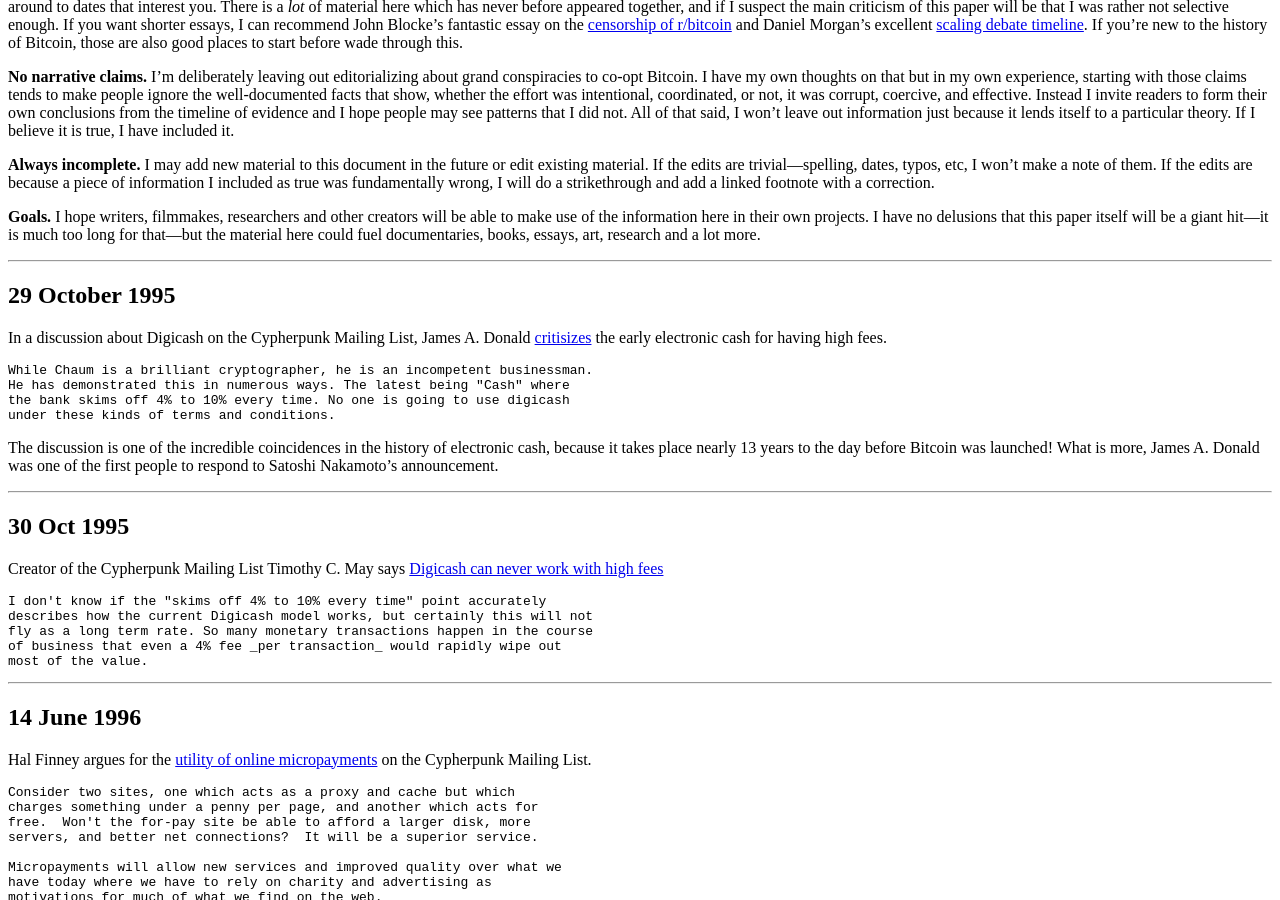
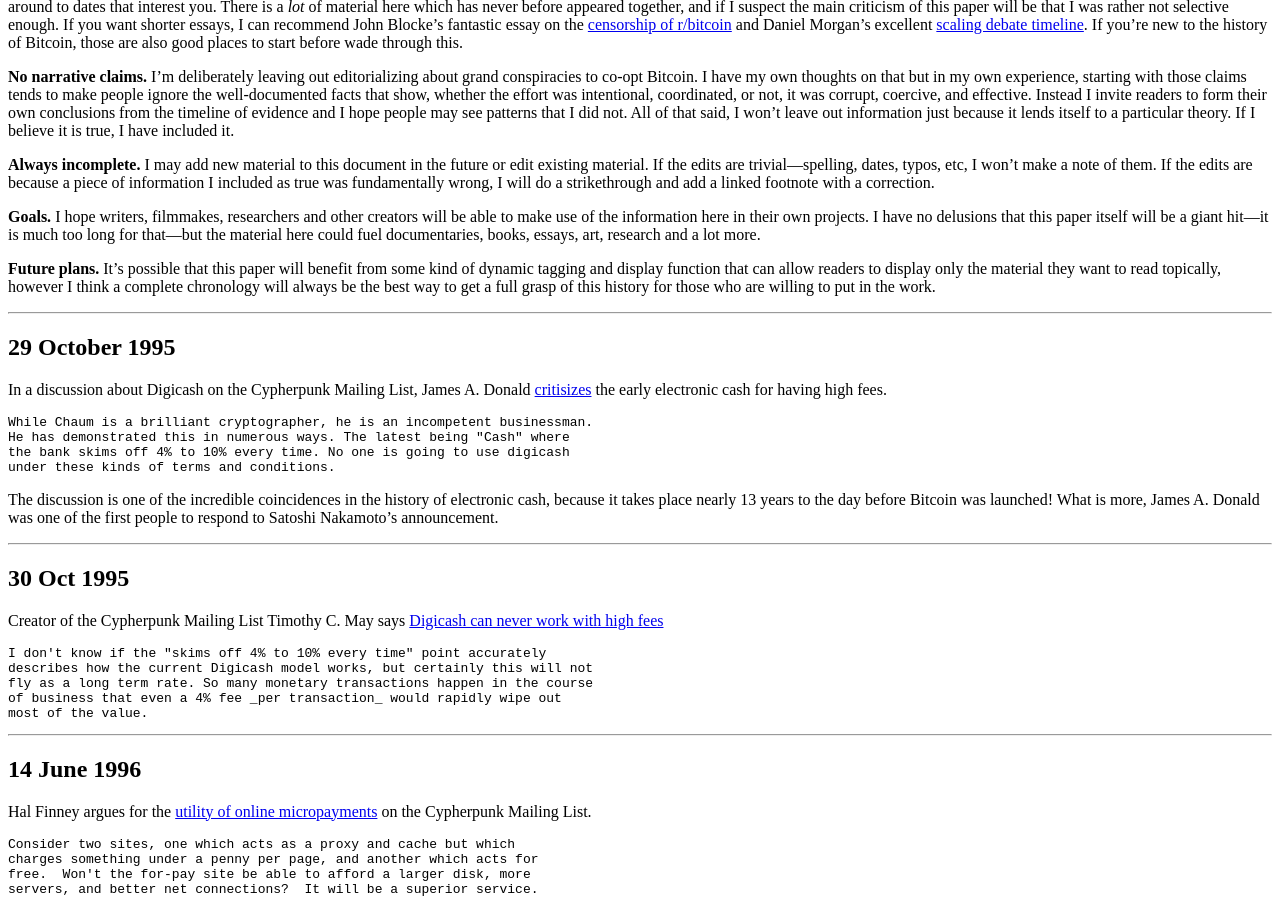
Before and after one commit to derykmakgill/website, a Jekyll site: the page built from testbtc.md, in a window 1280 px wide and 900 px high, scrolled down 412 px. Built offline with Jekyll 4.4.1, drawn with Linux system fonts in a browser that asks for light colours; a script that is not in the unit is left out.

Commit message:
Update testbtc.md

```diff
--- a/testbtc.md
+++ b/testbtc.md
@@ -20,6 +20,8 @@
 **Always incomplete.** I may add new material to this document in the future or edit existing material. If the edits are trivial—spelling, dates, typos, etc, I won't make a note of them. If the edits are because a piece of information I included as true was fundamentally wrong, I will do a strikethrough and add a linked footnote with a correction.
 
 **Goals.** I hope writers, filmmakes, researchers and other creators will be able to make use of the information here in their own projects. I have no delusions that this paper itself will be a giant hit—it is much too long for that—but the material here could fuel documentaries, books, essays, art, research and a lot more.
+
+**Future plans.** It's possible that this paper will benefit from some kind of dynamic tagging and display function that can allow readers to display only the material they want to read topically, however I think a complete chronology will always be the best way to get a full grasp of this history for those who are willing to put in the work.
 
 ---
 
```
